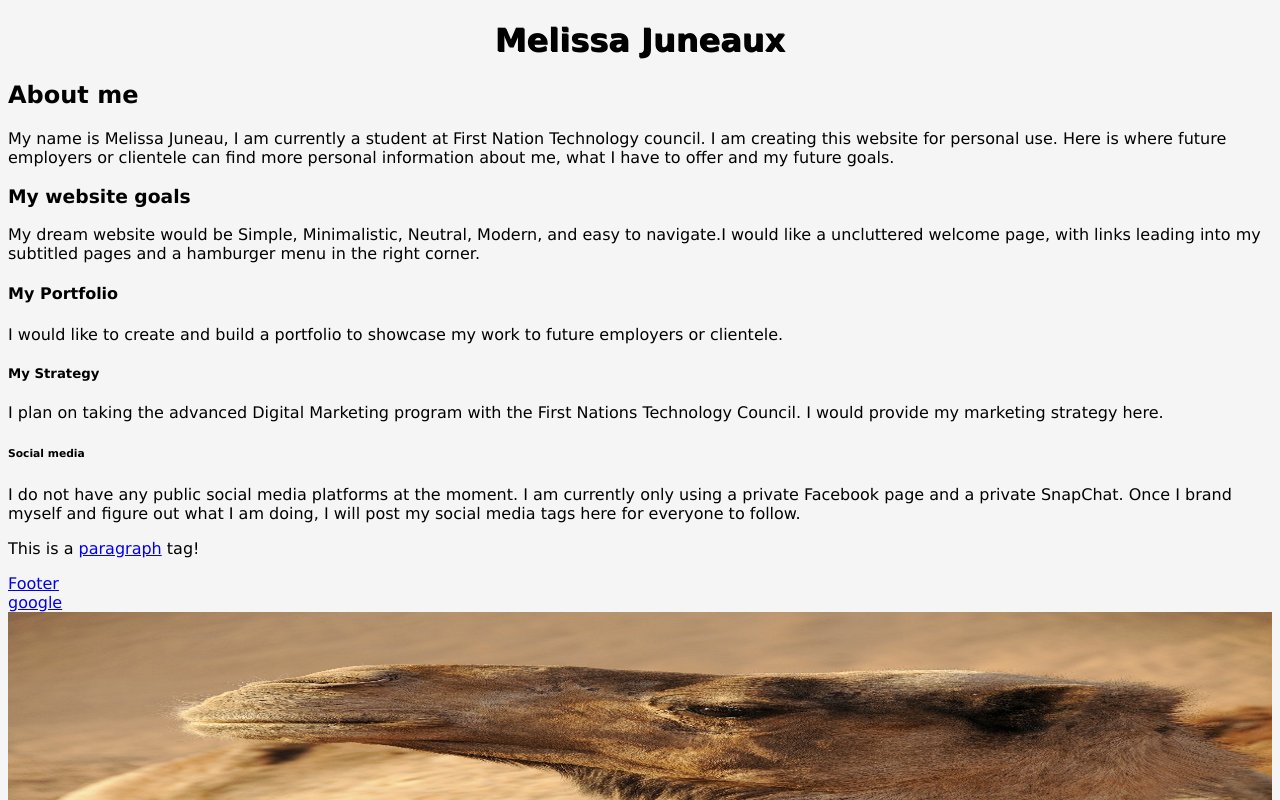
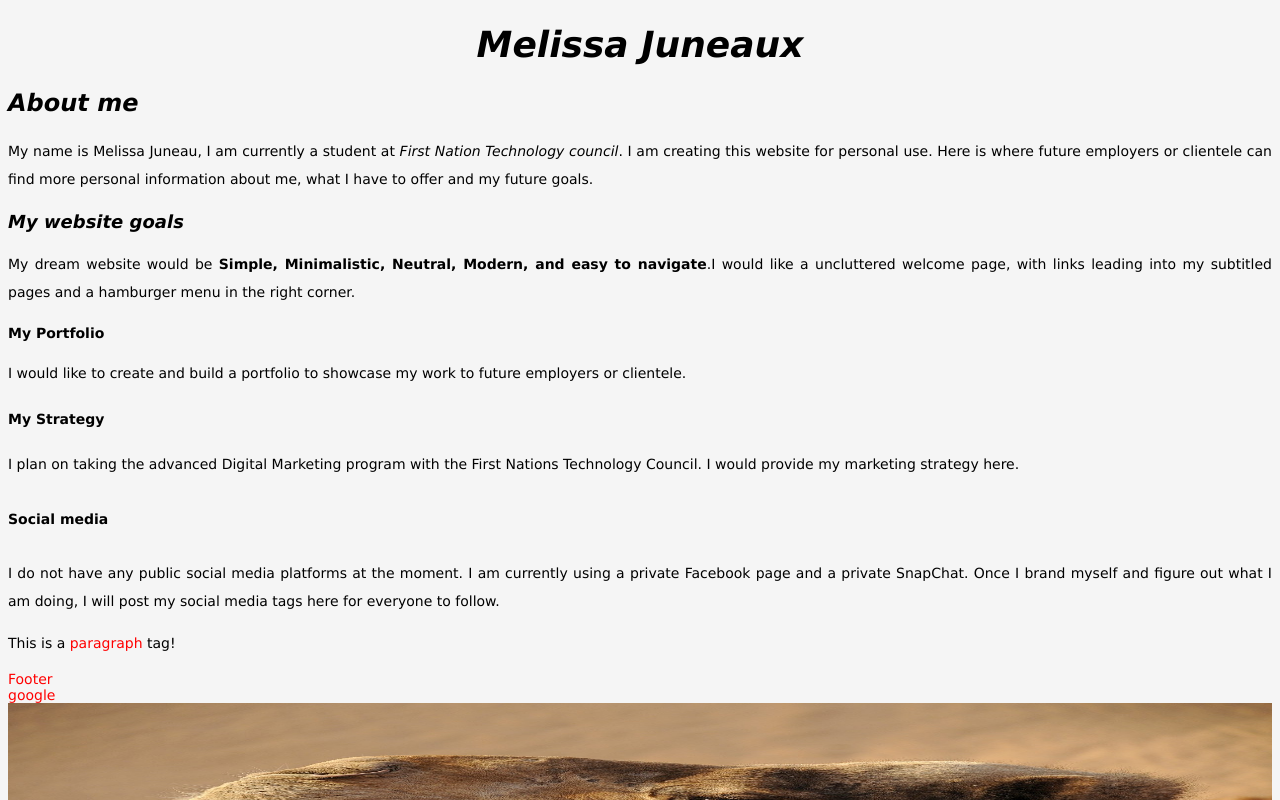
Before and after one commit to melissajuneaux/WEBSITE, a plain HTML site: page index.html in a window 1280 px wide. Shown: the top 800 px of the page. Drawn offline with Linux system fonts and the light colour scheme; a web font is replaced by a local one.

Commit message:
all of lesson 7 updates

```diff
--- a/index.html
+++ b/index.html
@@ -21,14 +21,15 @@
     <h1>Melissa Juneaux</h1>
 
     <h2>About me</h2>
-    <p> My name is Melissa Juneau, I am currently a student at First Nation
-      Technology council. I am creating this website for personal use. Here is
+    <p> My name is Melissa Juneau, I am currently a student at <em>First Nation
+      Technology council</em>. I am creating this website for personal use. Here is
       where future employers or clientele can find more personal information
       about me, what I have to offer and my future goals. <p>
 
+
     <h3>My website goals</h3>
-    <p>My dream website would be Simple, Minimalistic, Neutral, Modern, and easy
-      to navigate.I would like a uncluttered welcome page, with links leading
+    <p>My dream website would be <strong>Simple, Minimalistic, Neutral, Modern, and easy
+      to navigate</strong>.I would like a uncluttered welcome page, with links leading
       into my subtitled pages and a hamburger menu in the right corner.<p>
 
     <h4>My Portfolio</h4>
@@ -42,7 +43,7 @@
 
     <h6>Social media</h6>
     <p>I do not have any public social media platforms at the moment. I am
-      currently only using a private Facebook page and a private SnapChat. Once
+      currently using a private Facebook page and a private SnapChat. Once
       I brand myself and figure out what I am doing, I will post my social
       media tags here for everyone to follow.
 
@@ -80,6 +81,7 @@
 
   <section>
     <h2>Favorite colours</h2>
+
     <ol>
       <li>Red</li>
       <li>Blue</li>
--- a/style.css
+++ b/style.css
@@ -1,13 +1,73 @@
+/* first comment */
+
+*{
+  font-size: 100%;
+}
+
 body {
   background-color: WhiteSmoke;
   color: Black;
   font-family: Verdana,Geneva,sans-serif;
+  font-size: 14px;
+  text-align: justify;
+}
+
+/* heading styles */
+
+header h1 {
+  text-align: center;
 }
 
 h1 {
   color: Black;
+  text-align: left;
+  font-size: 36px;
+}
+
+h2 {
+  font-size: 24px;
+}
+
+h3 {
+  font-size: 18px;
+}
+h1,h2,h3 {
+  font-weight: bold;
+  font-style: italic;
+}
+
+p {
+  line-height: 2;
+}
+
+a {
+  color: red;
+  text-decoration: none;
+}
+
+/* a:hover {
+  color: blue;
+  text-decoration: underline;
+} */
+
+a:link,
+a:focus,
+a:active {
+  color:red;
+  text-decoration: none;
+}
+
+a:hover {
+  text-decoration: underline;
+}
+
+a:visited {
+  color: grey;
+}
+
+footer p {
+  font-size: 10px;
   text-align: center;
-  text-shadow: 1px 1px 0 black;
 }
 
 header {
@@ -18,6 +78,7 @@ header {
 section {
   background-color: WhiteSmoke;
   color: Black;
+
 }
 
 footer {
```
